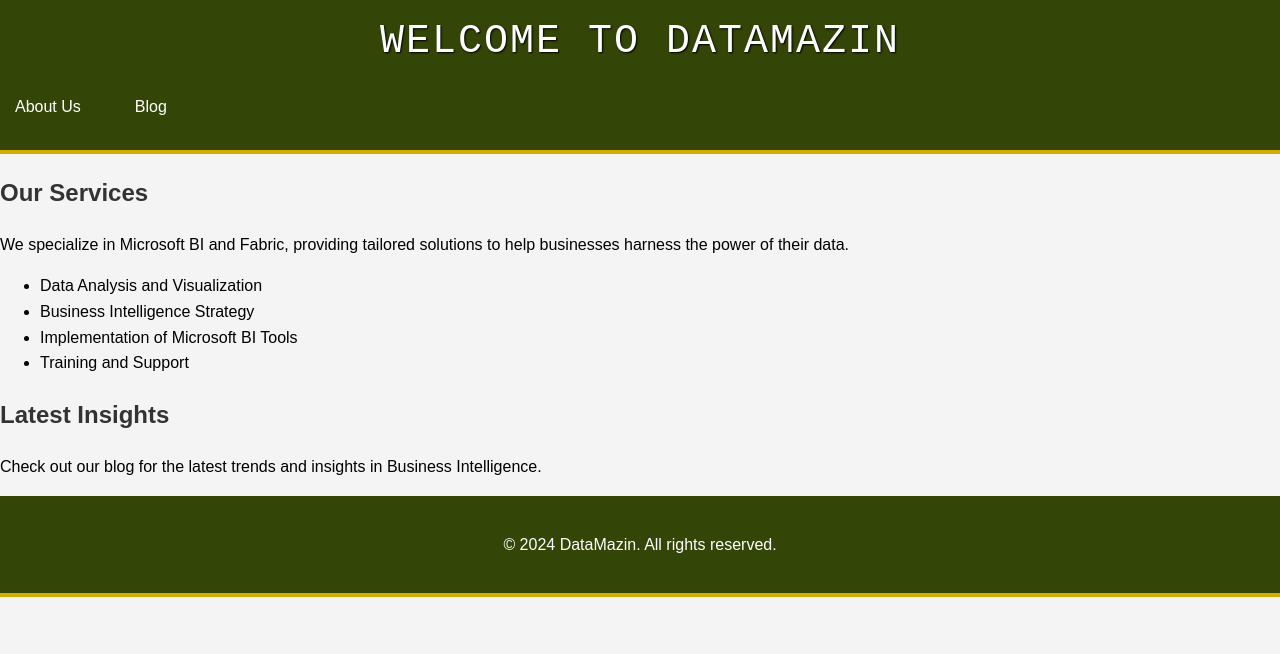
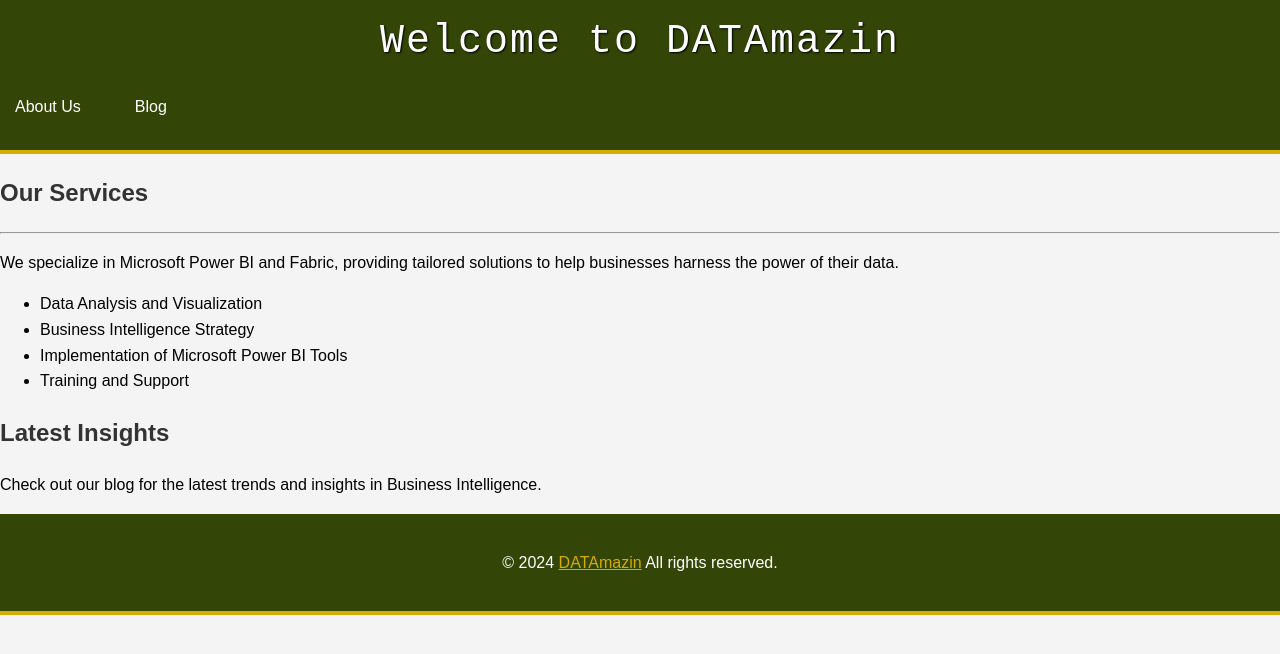
Before and after one commit to Datamazin/DataMazin.github.io, a plain HTML site: page index.html in a window 1280 px wide. Drawn offline with Linux system fonts and the light colour scheme.

Commit message:
Update branding and content across multiple pages to reflect 'DATAmazin' and enhance link styling

```diff
--- a/assets/css/style.css
+++ b/assets/css/style.css
@@ -18,7 +18,7 @@ header h1 {
     margin: 0;
     font-size: 2.5em;
     font-weight: normal;
-    text-transform: uppercase;
+    text-transform: propercase;
     letter-spacing: 2px;
     font-family: 'Courier New', Courier, monospace;
     text-shadow: 1px 1px 2px #000000;
@@ -108,3 +108,17 @@ h2 {
 .league-table table {
     width: 100%;
 }
+
+a {
+    color: #d4ad00; /* Google blue, or choose any hex/rgb color you like */
+    text-decoration: underline;
+}
+
+a:visited {
+    color: #e4e2e9; /* Purple for visited links */
+}
+
+a:hover, a:focus {
+    color: #7a7e8b; /* Gold on hover/focus */
+    text-decoration: underline;
+}
--- a/index.html
+++ b/index.html
@@ -3,12 +3,12 @@
 <head>
     <meta charset="UTF-8">
     <meta name="viewport" content="width=device-width, initial-scale=1.0">
-    <title>DataMazin</title>
+    <title>DATAmazin</title>
     <link rel="stylesheet" href="assets/css/style.css">
 </head>
 <body>
     <header>
-        <h1>Welcome to DataMazin</h1>
+        <h1>Welcome to DATAmazin</h1>
         <nav>
             <ul>
                 <li><a href="about.html">About Us</a></li>
@@ -19,11 +19,12 @@
     <main>
         <section>
             <h2>Our Services</h2>
-            <p>We specialize in Microsoft BI and Fabric, providing tailored solutions to help businesses harness the power of their data.</p>
+            <hr>
+            <p>We specialize in Microsoft Power BI and Fabric, providing tailored solutions to help businesses harness the power of their data.</p>
             <ul>
                 <li>Data Analysis and Visualization</li>
                 <li>Business Intelligence Strategy</li>
-                <li>Implementation of Microsoft BI Tools</li>
+                <li>Implementation of Microsoft Power BI Tools</li>
                 <li>Training and Support</li>
             </ul>
         </section>
@@ -33,7 +34,7 @@
         </section>
     </main>
     <footer>
-        <p>&copy; 2024 DataMazin. All rights reserved.</p>
+        <p>&copy; 2024 <a href="about.html">DATAmazin</a> All rights reserved.</p>
     </footer>
     <script src="assets/js/main.js"></script>
 </body>
```
Also changed, not shown: about.html (+2 -2 lines), blog/index.html (+3 -3 lines).
